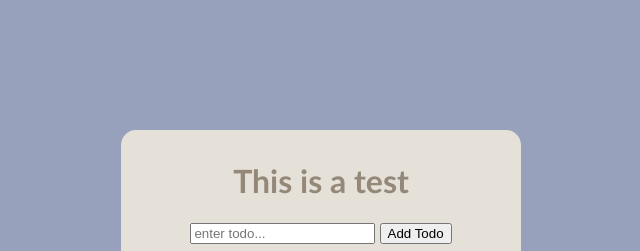
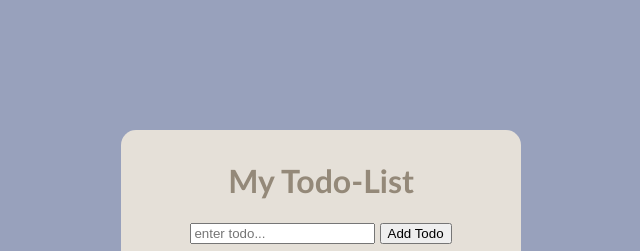
Before and after one commit to thetireddude/interactive-todo-list, a plain HTML site: page index.html in a window 1280 px wide. Shown: the top 251 px of the page, 319-959 px from the left. Drawn offline with Linux system fonts and the light colour scheme.

Commit message:
Revert "test run"
This reverts commit 342a08a94889a677993f5d2723ae9b3c1e09abef.

```diff
--- a/index.html
+++ b/index.html
@@ -10,7 +10,7 @@
 
 <body>
     <div class="todo-body">
-        <h1 class="list-title">This is a test</h1>
+        <h1 class="list-title">My Todo-List</h1>
         <form class="input-form" onsubmit="return false">
             <input type='text' id="input-todo" placeholder="enter todo...">
             <button id="addBtn" type="submit">Add Todo</button>
```
